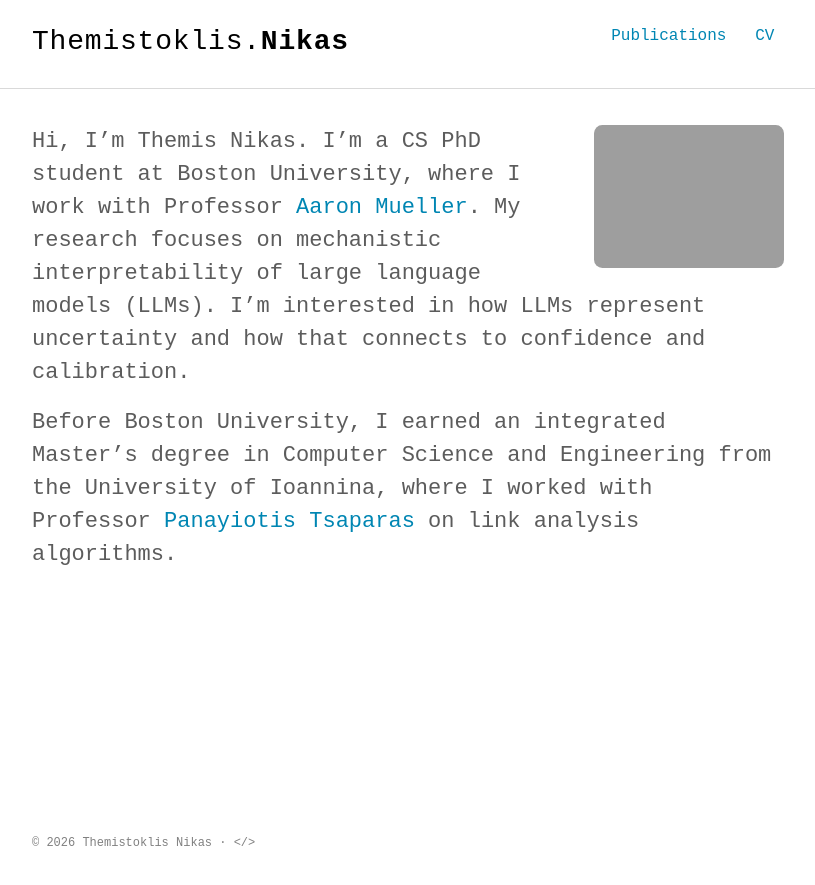
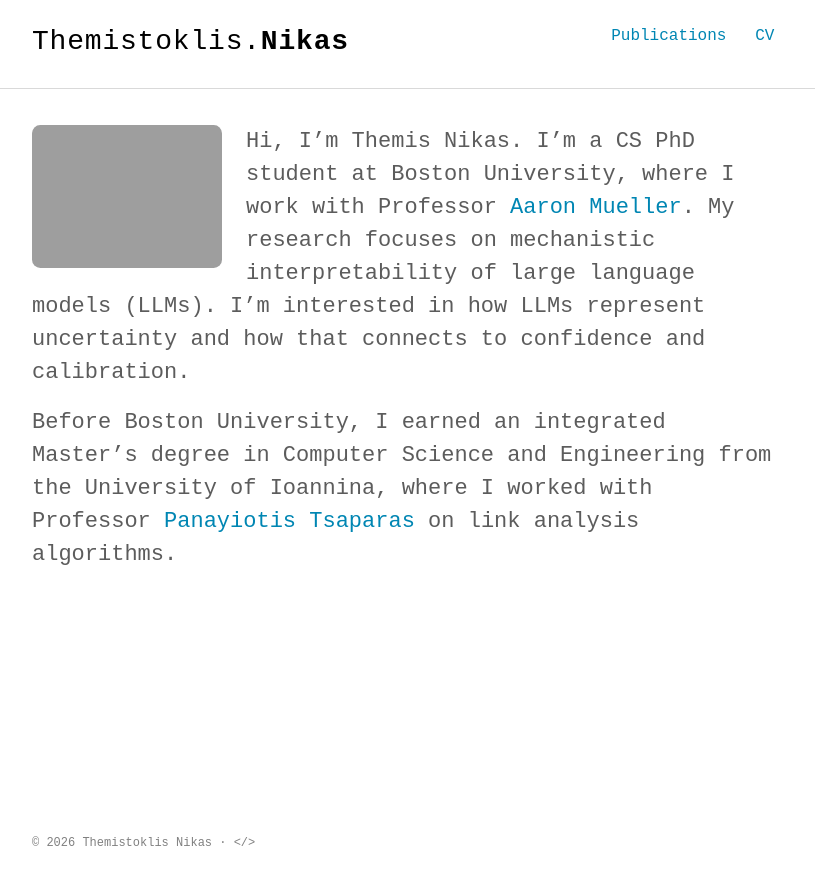
Before and after one commit to tnikas/tnikas.github.io, a Jekyll site: the page built from index.html, in a window 1280 px wide. Shown: the top 885 px of the page, without its empty margins (232-1047 px from the left). Built offline with Jekyll 4.4.1, drawn with Linux system fonts in a browser that asks for light colours; some web fonts are replaced.

Commit message:
placed photo on the left

```diff
--- a/assets/scss/_layout.scss
+++ b/assets/scss/_layout.scss
@@ -106,9 +106,9 @@ hr {
   }
 
   .intro-photo {
-    float: right;
-    margin: 0 0 $small-spacing $base-spacing;
-    text-align: right;
+    float: left;
+    margin: 0 $base-spacing $small-spacing 0;
+    text-align: left;
   }
 
   .intro-photo img {
@@ -126,7 +126,8 @@ hr {
     }
 
     .intro-photo {
-      margin-left: $small-spacing;
+      margin-right: $small-spacing;
+      margin-left: 0;
     }
   }
 }
```
